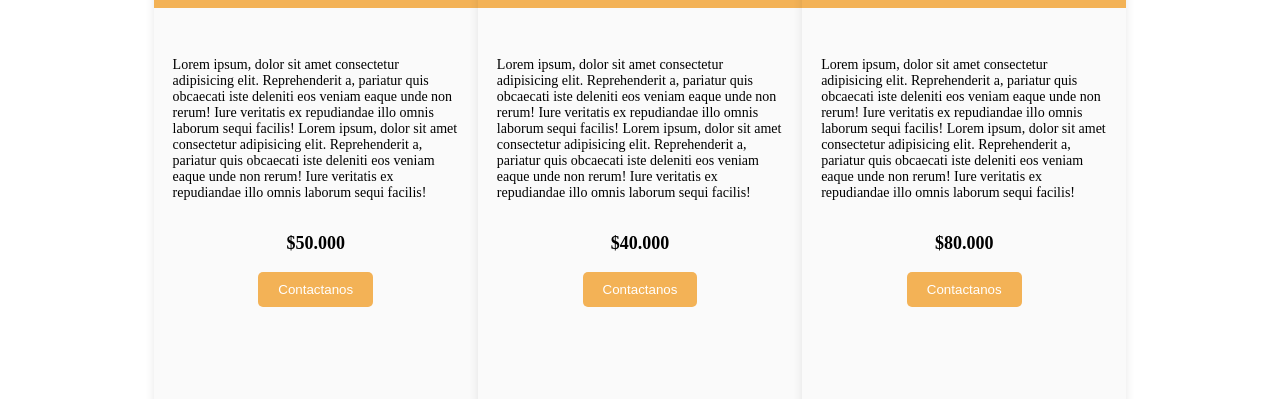
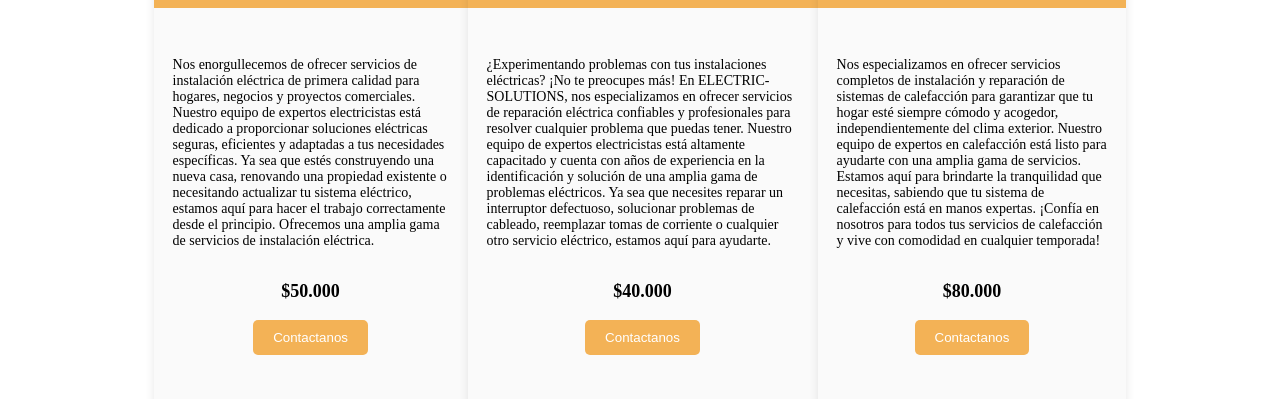
Before and after one commit to magaliriost/ddw-uade-rios, a plain HTML site: page servicios.html in a window 1280 px wide. Shown: the part 275-674 px from the top of the page. Drawn offline with Linux system fonts and the light colour scheme.

Commit message:
Añado texto para servicios

```diff
--- a/servicios.html
+++ b/servicios.html
@@ -31,13 +31,7 @@
                             <p class="title">Instalación</p>
                         </div>
                         <div class="card-body">
-                            <p class="description">Lorem ipsum, dolor sit amet consectetur adipisicing elit. Reprehenderit
-                                a, pariatur quis
-                                obcaecati iste deleniti eos veniam eaque unde non rerum! Iure veritatis ex repudiandae illo
-                                omnis laborum sequi facilis! Lorem ipsum, dolor sit amet consectetur adipisicing elit.
-                                Reprehenderit a, pariatur quis
-                                obcaecati iste deleniti eos veniam eaque unde non rerum! Iure veritatis ex repudiandae illo
-                                omnis laborum sequi facilis!
+                            <p class="description">Nos enorgullecemos de ofrecer servicios de instalación eléctrica de primera calidad para hogares, negocios y proyectos comerciales. Nuestro equipo de expertos electricistas está dedicado a proporcionar soluciones eléctricas seguras, eficientes y adaptadas a tus necesidades específicas. Ya sea que estés construyendo una nueva casa, renovando una propiedad existente o necesitando actualizar tu sistema eléctrico, estamos aquí para hacer el trabajo correctamente desde el principio. Ofrecemos una amplia gama de servicios de instalación eléctrica.
                             </p>
                             <p class="price">$50.000</p>
                             <button>Contactanos</button>
@@ -48,13 +42,7 @@
                             <p class="title">Reparación</p>
                         </div>
                         <div class="card-body">
-                            <p class="description">Lorem ipsum, dolor sit amet consectetur adipisicing elit. Reprehenderit
-                                a, pariatur quis
-                                obcaecati iste deleniti eos veniam eaque unde non rerum! Iure veritatis ex repudiandae illo
-                                omnis laborum sequi facilis! Lorem ipsum, dolor sit amet consectetur adipisicing elit.
-                                Reprehenderit a, pariatur quis
-                                obcaecati iste deleniti eos veniam eaque unde non rerum! Iure veritatis ex repudiandae illo
-                                omnis laborum sequi facilis!
+                            <p class="description">¿Experimentando problemas con tus instalaciones eléctricas? ¡No te preocupes más! En ELECTRIC-SOLUTIONS, nos especializamos en ofrecer servicios de reparación eléctrica confiables y profesionales para resolver cualquier problema que puedas tener. Nuestro equipo de expertos electricistas está altamente capacitado y cuenta con años de experiencia en la identificación y solución de una amplia gama de problemas eléctricos. Ya sea que necesites reparar un interruptor defectuoso, solucionar problemas de cableado, reemplazar tomas de corriente o cualquier otro servicio eléctrico, estamos aquí para ayudarte.
                             </p>
                             <p class="price">$40.000</p>
                             <button>Contactanos</button>
@@ -65,13 +53,10 @@
                             <p class="title">Calefacción</p>
                         </div>
                         <div class="card-body">
-                            <p class="description">Lorem ipsum, dolor sit amet consectetur adipisicing elit. Reprehenderit
-                                a, pariatur quis
-                                obcaecati iste deleniti eos veniam eaque unde non rerum! Iure veritatis ex repudiandae illo
-                                omnis laborum sequi facilis! Lorem ipsum, dolor sit amet consectetur adipisicing elit.
-                                Reprehenderit a, pariatur quis
-                                obcaecati iste deleniti eos veniam eaque unde non rerum! Iure veritatis ex repudiandae illo
-                                omnis laborum sequi facilis!
+                            <p class="description">
+                            Nos especializamos en ofrecer servicios completos de instalación y reparación de sistemas de calefacción para garantizar que tu hogar esté siempre cómodo y acogedor, independientemente del clima exterior. Nuestro equipo de expertos en calefacción está listo para ayudarte con una amplia gama de servicios. Estamos aquí para brindarte la tranquilidad que necesitas, sabiendo que tu sistema de calefacción está en manos expertas. ¡Confía en nosotros para todos tus servicios de calefacción y vive con comodidad en cualquier temporada!
+
+
                             </p>
                             <p class="price">$80.000</p>
                             <button>Contactanos</button>
```
Also changed, not shown: index.html (+2 -1 lines).
